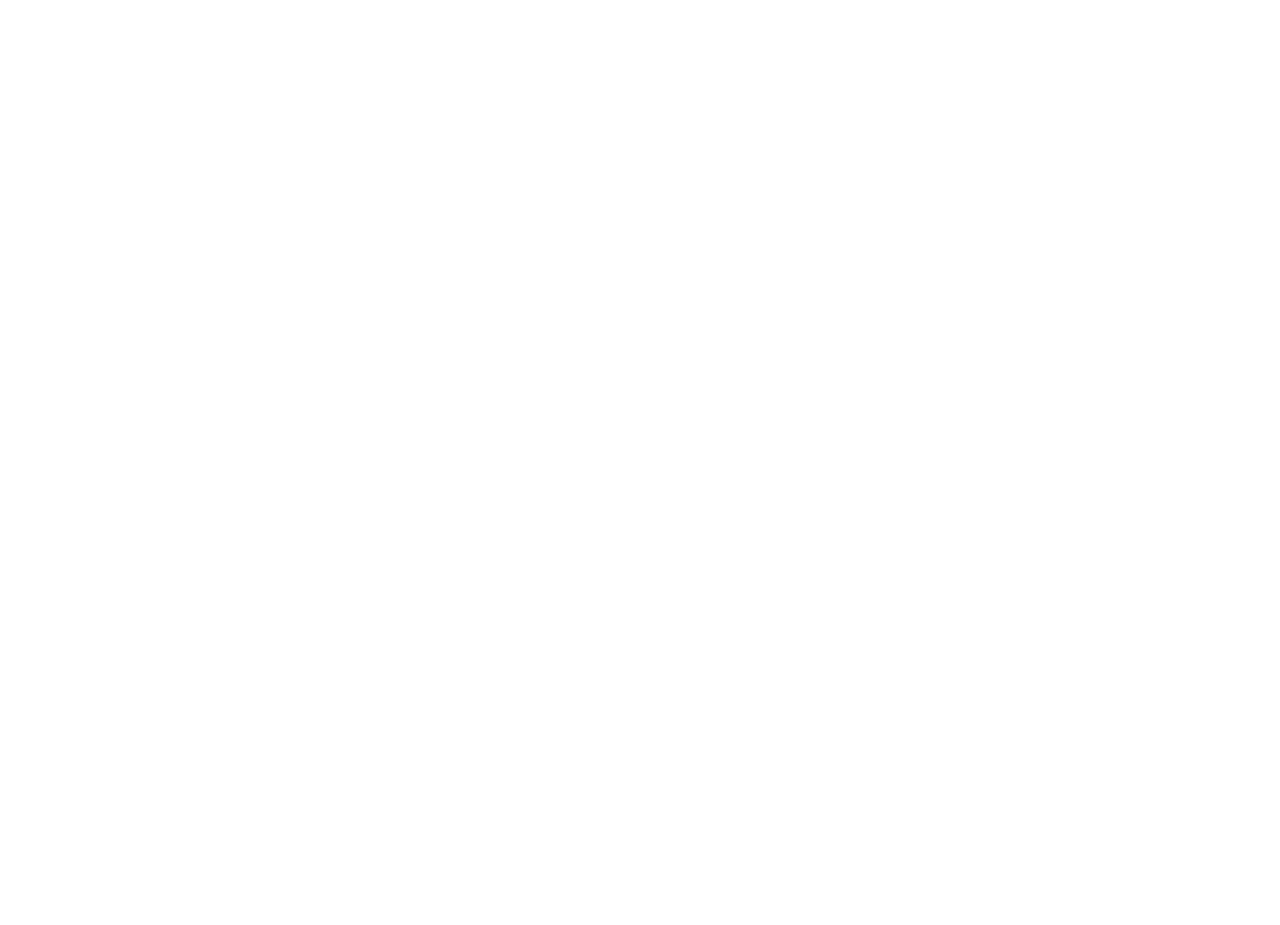
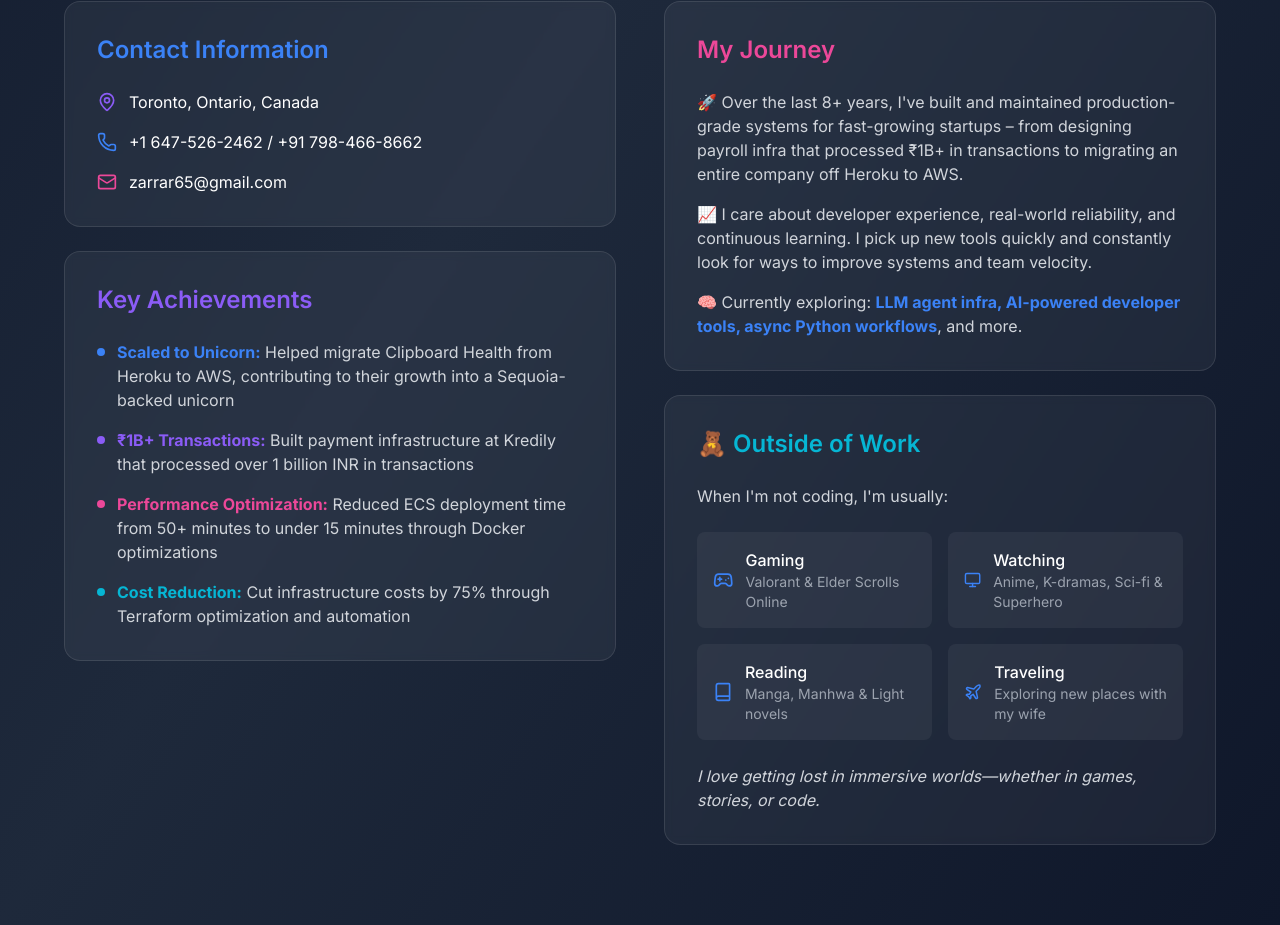
Before and after one commit to Zlash65/zlash.xyz, a React (Vite) app: page / in a window 1280 px wide. Shown: the part 1055-1980 px from the top of the page. Before the commit the page ends 800 px from the top, so only its background shows below. Built offline with nearby package versions, Linux system fonts and the light colour scheme.

Commit message:
feat: add About section content

```diff
--- a/src/App.tsx
+++ b/src/App.tsx
@@ -2,6 +2,7 @@
 import { motion, AnimatePresence } from 'framer-motion';
 import Header from './components/Header';
 import Hero from './components/Hero';
+import About from './components/About';
 import StarField from './components/StarField';
 import FloatingElements from './components/FloatingElements';
 
@@ -46,6 +47,7 @@
           transition={{ duration: 0.5 }}
         >
           <Hero />
+          <About />
         </motion.main>
       </div>
     </div>
--- /dev/null
+++ b/src/components/About.tsx
@@ -0,0 +1,173 @@
+import React from 'react';
+import { motion } from 'framer-motion';
+import { MapPin, Phone, Mail, Gamepad2, Monitor, Book, Plane } from 'lucide-react';
+
+const About: React.FC = () => {
+  const containerVariants = {
+    hidden: { opacity: 0 },
+    visible: {
+      opacity: 1,
+      transition: {
+        staggerChildren: 0.1,
+        delayChildren: 0.2,
+      },
+    },
+  };
+
+  const itemVariants = {
+    hidden: { opacity: 0, y: 20 },
+    visible: {
+      opacity: 1,
+      y: 0,
+      transition: {
+        duration: 0.6,
+        ease: "easeOut",
+      },
+    },
+  };
+
+  const hobbies = [
+    { icon: Gamepad2, title: "Gaming", desc: "Valorant & Elder Scrolls Online" },
+    { icon: Monitor, title: "Watching", desc: "Anime, K-dramas, Sci-fi & Superhero" },
+    { icon: Book, title: "Reading", desc: "Manga, Manhwa & Light novels" },
+    { icon: Plane, title: "Traveling", desc: "Exploring new places with my wife" },
+  ];
+
+  return (
+    <section id="about" className="py-20 px-4">
+      <div className="max-w-6xl mx-auto">
+        <motion.div
+          variants={containerVariants}
+          initial="hidden"
+          whileInView="visible"
+          viewport={{ once: true, amount: 0.3 }}
+        >
+          {/* Section Header */}
+          <motion.div variants={itemVariants} className="text-center mb-16">
+            <h2 className="text-3xl md:text-4xl font-bold mb-4">
+              <span className="bg-gradient-to-r from-neon-blue to-neon-purple bg-clip-text text-transparent">
+                About Me
+              </span>
+            </h2>
+            <p className="text-gray-600 dark:text-gray-400 text-lg max-w-2xl mx-auto">
+              Backend & infrastructure engineer who loves simplifying complex problems with clean, scalable systems
+            </p>
+          </motion.div>
+
+          <div className="grid grid-cols-1 lg:grid-cols-2 gap-12 items-start">
+            {/* Contact Information */}
+            <motion.div
+              variants={itemVariants}
+              className="space-y-6"
+            >
+              <div className="bg-white/5 dark:bg-white/5 backdrop-blur-sm rounded-2xl p-8 border border-white/10">
+                <h3 className="text-2xl font-semibold mb-6 text-neon-blue">Contact Information</h3>
+                <div className="space-y-4">
+                  <div className="flex items-center gap-3">
+                    <MapPin className="text-neon-purple" size={20} />
+                    <span>Toronto, Ontario, Canada</span>
+                  </div>
+                  <div className="flex items-center gap-3">
+                    <Phone className="text-neon-blue" size={20} />
+                    <span>+1 647-526-2462 / +91 798-466-8662</span>
+                  </div>
+                  <div className="flex items-center gap-3">
+                    <Mail className="text-neon-pink" size={20} />
+                    <a href="mailto:zarrar65@gmail.com" className="hover:text-neon-pink transition-colors">
+                      zarrar65@gmail.com
+                    </a>
+                  </div>
+                </div>
+              </div>
+
+              {/* Key Achievements */}
+              <motion.div
+                variants={itemVariants}
+                className="bg-white/5 dark:bg-white/5 backdrop-blur-sm rounded-2xl p-8 border border-white/10"
+              >
+                <h3 className="text-2xl font-semibold mb-6 text-neon-purple">Key Achievements</h3>
+                <div className="space-y-4 text-gray-600 dark:text-gray-300">
+                  <div className="flex items-start gap-3">
+                    <div className="w-2 h-2 bg-neon-blue rounded-full mt-2 flex-shrink-0"></div>
+                    <p>
+                      <strong className="text-neon-blue">Scaled to Unicorn:</strong> Helped migrate Clipboard Health from Heroku to AWS, contributing to their growth into a Sequoia-backed unicorn
+                    </p>
+                  </div>
+                  <div className="flex items-start gap-3">
+                    <div className="w-2 h-2 bg-neon-purple rounded-full mt-2 flex-shrink-0"></div>
+                    <p>
+                      <strong className="text-neon-purple">₹1B+ Transactions:</strong> Built payment infrastructure at Kredily that processed over 1 billion INR in transactions
+                    </p>
+                  </div>
+                  <div className="flex items-start gap-3">
+                    <div className="w-2 h-2 bg-neon-pink rounded-full mt-2 flex-shrink-0"></div>
+                    <p>
+                      <strong className="text-neon-pink">Performance Optimization:</strong> Reduced ECS deployment time from 50+ minutes to under 15 minutes through Docker optimizations
+                    </p>
+                  </div>
+                  <div className="flex items-start gap-3">
+                    <div className="w-2 h-2 bg-neon-cyan rounded-full mt-2 flex-shrink-0"></div>
+                    <p>
+                      <strong className="text-neon-cyan">Cost Reduction:</strong> Cut infrastructure costs by 75% through Terraform optimization and automation
+                    </p>
+                  </div>
+                </div>
+              </motion.div>
+            </motion.div>
+
+            {/* Personal Story & Hobbies */}
+            <motion.div
+              variants={itemVariants}
+              className="space-y-6"
+            >
+              {/* Personal Story */}
+              <div className="bg-white/5 dark:bg-white/5 backdrop-blur-sm rounded-2xl p-8 border border-white/10">
+                <h3 className="text-2xl font-semibold mb-6 text-neon-pink">My Journey</h3>
+                <div className="space-y-4 text-gray-600 dark:text-gray-300">
+                  <p>
+                    🚀 Over the last 8+ years, I've built and maintained production-grade systems for fast-growing startups – from designing payroll infra that processed ₹1B+ in transactions to migrating an entire company off Heroku to AWS.
+                  </p>
+                  <p>
+                    📈 I care about developer experience, real-world reliability, and continuous learning. I pick up new tools quickly and constantly look for ways to improve systems and team velocity.
+                  </p>
+                  <p>
+                    🧠 Currently exploring: <strong className="text-neon-blue">LLM agent infra, AI-powered developer tools, async Python workflows</strong>, and more.
+                  </p>
+                </div>
+              </div>
+
+              {/* Hobbies */}
+              <div className="bg-white/5 dark:bg-white/5 backdrop-blur-sm rounded-2xl p-8 border border-white/10">
+                <h3 className="text-2xl font-semibold mb-6 text-neon-cyan">🧸 Outside of Work</h3>
+                <p className="text-gray-600 dark:text-gray-300 mb-6">
+                  When I'm not coding, I'm usually:
+                </p>
+                <div className="grid grid-cols-1 sm:grid-cols-2 gap-4">
+                  {hobbies.map((hobby, index) => (
+                    <motion.div
+                      key={hobby.title}
+                      variants={itemVariants}
+                      whileHover={{ scale: 1.05 }}
+                      className="flex items-center gap-3 p-4 rounded-lg bg-white/5 hover:bg-white/10 transition-colors"
+                    >
+                      <hobby.icon className="text-neon-blue" size={24} />
+                      <div>
+                        <div className="font-medium">{hobby.title}</div>
+                        <div className="text-sm text-gray-500 dark:text-gray-400">{hobby.desc}</div>
+                      </div>
+                    </motion.div>
+                  ))}
+                </div>
+                <p className="text-gray-600 dark:text-gray-300 mt-6 italic">
+                  I love getting lost in immersive worlds—whether in games, stories, or code.
+                </p>
+              </div>
+            </motion.div>
+          </div>
+        </motion.div>
+      </div>
+    </section>
+  );
+};
+
+export default About;
```
